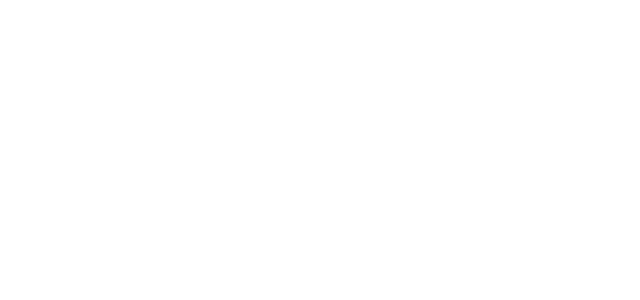
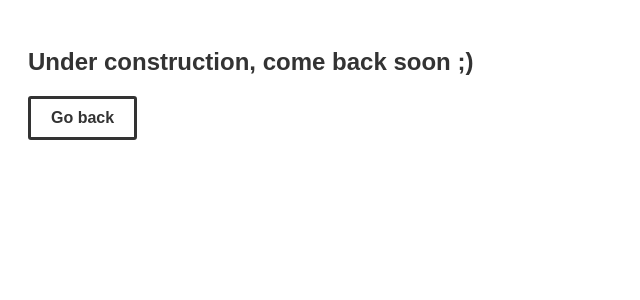
Before and after one commit to talentedunicorn/notfound, a Vue app: page /#/generator in a window 1280 px wide. Shown: the top 300 px of the page, without its empty margins (0-640 px from the left). Built offline with nearby package versions, Linux system fonts and the light colour scheme; the HTML template or start-up script is replaced by a standard one.

Commit message:
Added generator component

```diff
--- a/src/App.vue
+++ b/src/App.vue
@@ -30,6 +30,10 @@
   display: grid;
 }
 
+#app > * {
+  padding: var(--spacing);
+}
+
 .hidden {
   position: absolute;
   overflow: hidden;
--- /dev/null
+++ b/src/components/Generator.vue
@@ -0,0 +1,15 @@
+<template>
+  <section>
+    <h1>Under construction, come back soon ;)</h1>
+    <router-link class="button" to="/">Go back</router-link>
+  </section>
+</template>
+
+<script>
+export default {
+  name: 'Generator'
+}
+</script>
+
+<style scoped>
+</style>
--- a/src/components/Intro.vue
+++ b/src/components/Intro.vue
@@ -2,7 +2,7 @@
   <section>
     <h1><span>{{ title }}</span>&#32;<span>{{ subtitle }}</span></h1>
 
-    <a class="button" href="/generator">{{ buttonLabel }}</a>
+    <router-link class="button" to="/generator">{{ buttonLabel }}</router-link>
   </section>
 </template>
 
--- a/src/router/index.js
+++ b/src/router/index.js
@@ -1,6 +1,7 @@
 import Vue from 'vue'
 import Router from 'vue-router'
 import Intro from '@/components/Intro'
+import Generator from '@/components/Generator'
 
 Vue.use(Router)
 
@@ -10,6 +11,11 @@
       path: '/',
       name: 'Intro',
       component: Intro
+    },
+    {
+      path: '/generator',
+      name: 'Generator',
+      component: Generator
     }
   ]
 })
```
